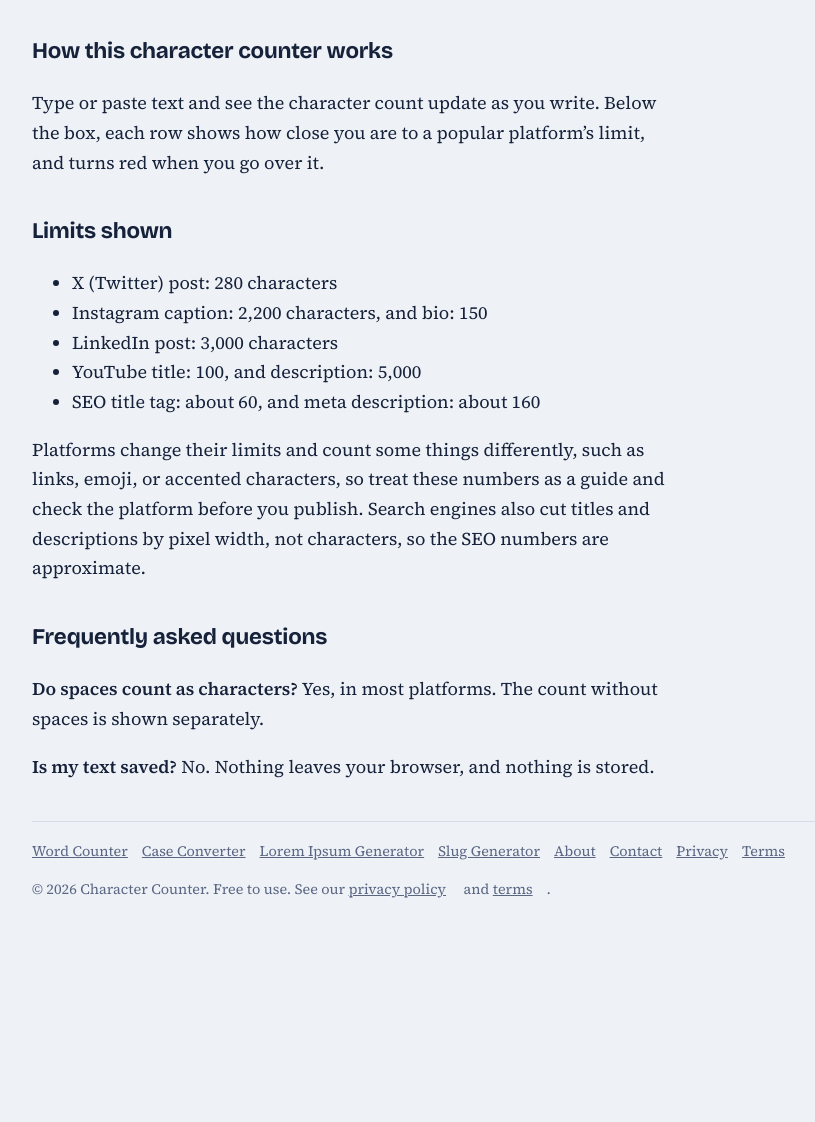
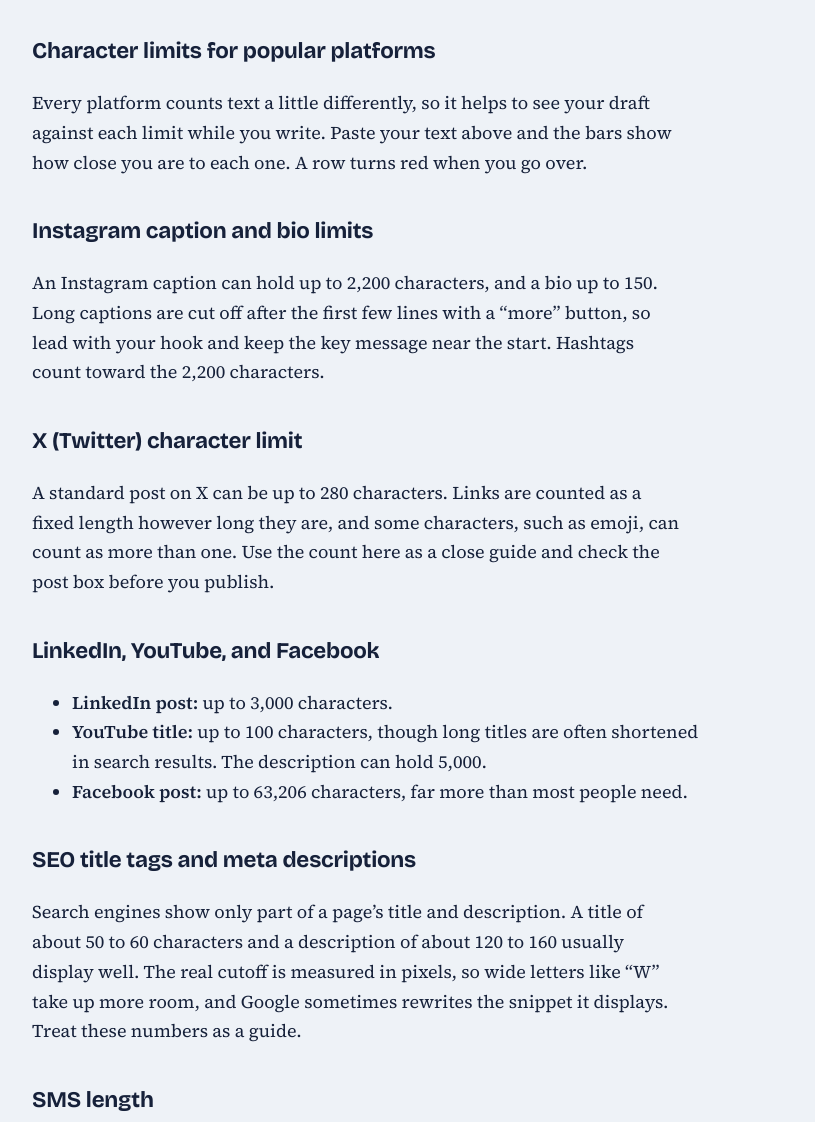
Before and after one commit to hamdaarif2592-afk/wordcount-site, a plain HTML site: page character-counter.html in a window 1280 px wide. Shown: the part 1132-2254 px from the top of the page, without its empty margins (166-981 px from the left). Before the commit the page ends 2169 px from the top, so only its background shows below. Drawn offline with nearby package versions, Linux system fonts and the light colour scheme.

Commit message:
Add files via upload

```diff
--- a/character-counter.html
+++ b/character-counter.html
@@ -3,8 +3,8 @@
 <head>
 <meta charset="utf-8">
 <meta name="viewport" content="width=device-width, initial-scale=1, viewport-fit=cover">
-<title>Character Counter – Check Limits for X, Instagram, LinkedIn & SEO</title>
-<meta name="description" content="Free online character counter. Count characters with and without spaces and check limits for X, Instagram, LinkedIn, YouTube, meta descriptions, and SMS.">
+<title>Character Counter – Instagram, X, LinkedIn & SEO Limits</title>
+<meta name="description" content="Free character counter with limits for Instagram captions, X posts, LinkedIn, YouTube, meta descriptions, title tags, and SMS. Counts with and without spaces. Private: runs in your browser.">
 <link rel="canonical" href="https://wordcount.win/character-counter">
 <link rel="preconnect" href="https://fonts.googleapis.com">
 <link rel="preconnect" href="https://fonts.gstatic.com" crossorigin>
@@ -71,6 +71,7 @@ textarea.outp{min-height:140px}
 </style>
 <script async src="https://pagead2.googlesyndication.com/pagead/js/adsbygoogle.js?client=ca-pub-5113517491305272"
      crossorigin="anonymous"></script>
+<script type="application/ld+json">{"@context": "https://schema.org", "@type": "FAQPage", "mainEntity": [{"@type": "Question", "name": "How many characters can an Instagram caption have?", "acceptedAnswer": {"@type": "Answer", "text": "An Instagram caption can be up to 2,200 characters and a bio up to 150. Only the first part of a long caption shows before the “more” button, so put the important words first."}}, {"@type": "Question", "name": "How many characters can a post on X have?", "acceptedAnswer": {"@type": "Answer", "text": "A standard post on X is limited to 280 characters. Links are counted as a fixed length no matter how long the address is, so the count here is a close guide rather than an exact match. Some paid accounts can write longer posts."}}, {"@type": "Question", "name": "How long should a meta description be?", "acceptedAnswer": {"@type": "Answer", "text": "Aim for roughly 120 to 160 characters. Google cuts descriptions by pixel width, not by character count, so the exact cutoff varies, and it sometimes rewrites the description it shows."}}, {"@type": "Question", "name": "Do spaces count as characters?", "acceptedAnswer": {"@type": "Answer", "text": "Yes, on most platforms. This tool shows the total and the count without spaces, so you can use whichever one your platform needs."}}]}</script>
 </head>
 <body>
 <main>
@@ -95,20 +96,29 @@ textarea.outp{min-height:140px}
   <div class="other">More free tools: <a href="https://wordcount.win/">Word Counter</a>, <a href="https://wordcount.win/case-converter">Case Converter</a>, <a href="https://wordcount.win/lorem-ipsum">Lorem Ipsum Generator</a> and <a href="https://wordcount.win/slug-generator">Slug Generator</a>.</div>
 
   <article>
-    <h2>How this character counter works</h2>
-    <p>Type or paste text and see the character count update as you write. Below the box, each row shows how close you are to a popular platform’s limit, and turns red when you go over it.</p>
-    <h2>Limits shown</h2>
+    <h2>Character limits for popular platforms</h2>
+    <p>Every platform counts text a little differently, so it helps to see your draft against each limit while you write. Paste your text above and the bars show how close you are to each one. A row turns red when you go over.</p>
+    <h2>Instagram caption and bio limits</h2>
+    <p>An Instagram caption can hold up to 2,200 characters, and a bio up to 150. Long captions are cut off after the first few lines with a “more” button, so lead with your hook and keep the key message near the start. Hashtags count toward the 2,200 characters.</p>
+    <h2>X (Twitter) character limit</h2>
+    <p>A standard post on X can be up to 280 characters. Links are counted as a fixed length however long they are, and some characters, such as emoji, can count as more than one. Use the count here as a close guide and check the post box before you publish.</p>
+    <h2>LinkedIn, YouTube, and Facebook</h2>
     <ul>
-      <li>X (Twitter) post: 280 characters</li>
-      <li>Instagram caption: 2,200 characters, and bio: 150</li>
-      <li>LinkedIn post: 3,000 characters</li>
-      <li>YouTube title: 100, and description: 5,000</li>
-      <li>SEO title tag: about 60, and meta description: about 160</li>
+      <li><strong>LinkedIn post:</strong> up to 3,000 characters.</li>
+      <li><strong>YouTube title:</strong> up to 100 characters, though long titles are often shortened in search results. The description can hold 5,000.</li>
+      <li><strong>Facebook post:</strong> up to 63,206 characters, far more than most people need.</li>
     </ul>
-    <p>Platforms change their limits and count some things differently, such as links, emoji, or accented characters, so treat these numbers as a guide and check the platform before you publish. Search engines also cut titles and descriptions by pixel width, not characters, so the SEO numbers are approximate.</p>
+    <h2>SEO title tags and meta descriptions</h2>
+    <p>Search engines show only part of a page’s title and description. A title of about 50 to 60 characters and a description of about 120 to 160 usually display well. The real cutoff is measured in pixels, so wide letters like “W” take up more room, and Google sometimes rewrites the snippet it displays. Treat these numbers as a guide.</p>
+    <h2>SMS length</h2>
+    <p>A single text message holds 160 characters when it uses the standard GSM character set. Adding emoji or some non-Latin letters switches the message to a mode with a much shorter limit, so a longer message may be split into several parts.</p>
     <h2>Frequently asked questions</h2>
-    <p><strong>Do spaces count as characters?</strong> Yes, in most platforms. The count without spaces is shown separately.</p>
-    <p><strong>Is my text saved?</strong> No. Nothing leaves your browser, and nothing is stored.</p>
+    <p><strong>How many characters can an Instagram caption have?</strong> An Instagram caption can be up to 2,200 characters and a bio up to 150. Only the first part of a long caption shows before the “more” button, so put the important words first.</p>
+    <p><strong>How many characters can a post on X have?</strong> A standard post on X is limited to 280 characters. Links are counted as a fixed length no matter how long the address is, so the count here is a close guide rather than an exact match. Some paid accounts can write longer posts.</p>
+    <p><strong>How long should a meta description be?</strong> Aim for roughly 120 to 160 characters. Google cuts descriptions by pixel width, not by character count, so the exact cutoff varies, and it sometimes rewrites the description it shows.</p>
+    <p><strong>Do spaces count as characters?</strong> Yes, on most platforms. This tool shows the total and the count without spaces, so you can use whichever one your platform needs.</p>
+    <p><strong>Is my text sent anywhere?</strong> No. Counting happens in your browser, and nothing is uploaded or stored.</p>
+    <p>Platforms change their limits from time to time, so check the platform’s own help pages before you publish something important. Need word counts too? Try the <a href="https://wordcount.win/">Word Counter</a>.</p>
   </article>
 
   <footer>
```
